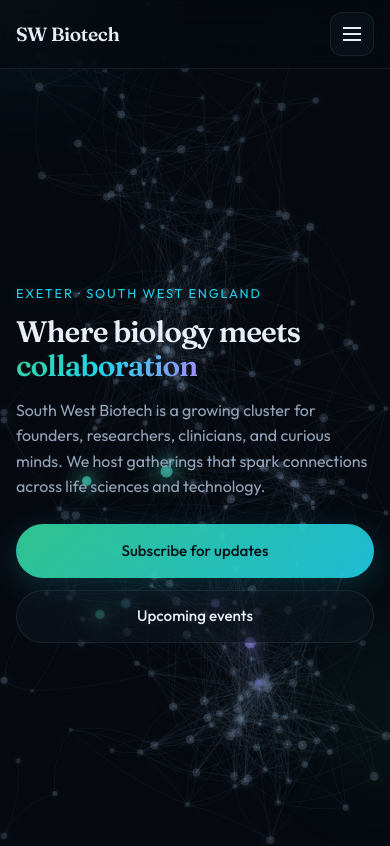
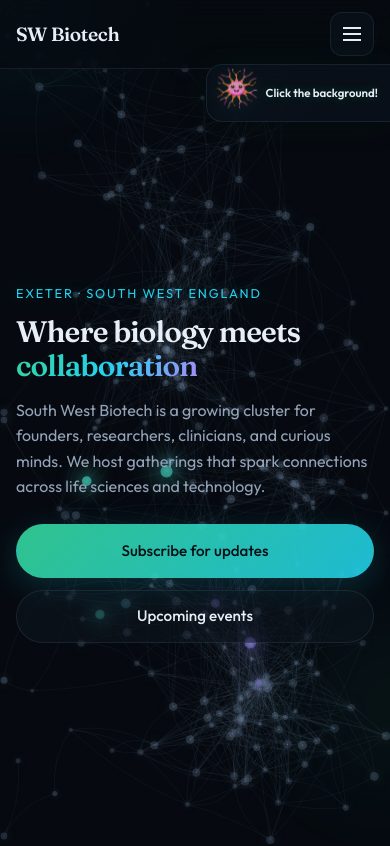
Before and after one commit to SW-BioTech/Website, a React (Vite) app: page / in a window 390 px wide. Shown: the top 846 px of the page. Built offline with nearby package versions, Linux system fonts and the light colour scheme.

Commit message:
added mascot.

```diff
--- a/src/App.jsx
+++ b/src/App.jsx
@@ -8,11 +8,13 @@ import Team from "./components/Team";
 import Newsletter from "./components/Newsletter";
 import Contact from "./components/Contact";
 import Footer from "./components/Footer";
+import Mascot from "./components/Mascot";
 
 export default function App() {
   return (
     <>
       <NeuralCanvas />
+      <Mascot />
 
       <div className="blobs" aria-hidden="true">
         <span className="blob blob--1" />
--- /dev/null
+++ b/src/components/Mascot.jsx
@@ -0,0 +1,49 @@
+import { useState, useEffect, useRef } from "react";
+
+export default function Mascot() {
+  const [visible, setVisible] = useState(true);
+  const timerRef = useRef(null);
+  const wasAwayRef = useRef(false);
+
+  useEffect(() => {
+    const scheduleHide = () => {
+      clearTimeout(timerRef.current);
+      timerRef.current = setTimeout(() => setVisible(false), 4000);
+    };
+
+    scheduleHide();
+
+    const onScroll = () => {
+      if (window.scrollY > 200) {
+        wasAwayRef.current = true;
+        return;
+      }
+      if (wasAwayRef.current && window.scrollY <= 50) {
+        wasAwayRef.current = false;
+        setVisible(true);
+        scheduleHide();
+      }
+    };
+
+    window.addEventListener("scroll", onScroll, { passive: true });
+    return () => {
+      clearTimeout(timerRef.current);
+      window.removeEventListener("scroll", onScroll);
+    };
+  }, []);
+
+  return (
+    <div className={`mascot ${visible ? "mascot--visible" : ""}`} aria-hidden="true">
+      <div className="mascot__panel">
+        <img
+          className="mascot__img"
+          src="/images/mascot.webp"
+          alt=""
+          width="52"
+          height="52"
+        />
+        <span className="mascot__label">Click the background!</span>
+      </div>
+    </div>
+  );
+}
--- a/src/styles.css
+++ b/src/styles.css
@@ -1156,6 +1156,83 @@ main {
 }
 
 /* ======================
+   Mascot hint
+   ====================== */
+
+.mascot {
+  position: fixed;
+  top: 5rem;
+  right: 0;
+  z-index: 50;
+  display: flex;
+  align-items: center;
+  gap: 0.5rem;
+  pointer-events: none;
+  transform: translateX(100%);
+  transition: transform 0.5s cubic-bezier(0.22, 1, 0.36, 1);
+}
+
+.mascot--visible {
+  transform: translateX(0);
+}
+
+.mascot__panel {
+  display: flex;
+  align-items: center;
+  gap: 0.6rem;
+  padding: 0.55rem 1rem 0.55rem 0.75rem;
+  background: rgba(10, 18, 28, 0.82);
+  backdrop-filter: blur(16px);
+  -webkit-backdrop-filter: blur(16px);
+  border: 1px solid var(--border);
+  border-right: none;
+  border-radius: var(--radius-md) 0 0 var(--radius-md);
+  box-shadow:
+    -4px 4px 24px rgba(0, 0, 0, 0.35),
+    0 0 40px rgba(52, 211, 153, 0.06);
+}
+
+.mascot__label {
+  font-family: var(--font-sans);
+  font-size: 0.8rem;
+  font-weight: 600;
+  color: var(--text);
+  white-space: nowrap;
+  text-shadow: 0 0 10px rgba(52, 211, 153, 0.3);
+}
+
+.mascot__img {
+  width: 52px;
+  height: 52px;
+  object-fit: contain;
+  flex-shrink: 0;
+  filter: drop-shadow(0 2px 10px rgba(52, 211, 153, 0.2));
+  animation: mascot-bob 2.5s ease-in-out infinite;
+}
+
+@keyframes mascot-bob {
+  0%, 100% { transform: translateY(0); }
+  50% { transform: translateY(-5px); }
+}
+
+@media (max-width: 480px) {
+  .mascot {
+    top: 4rem;
+  }
+  .mascot__img {
+    width: 42px;
+    height: 42px;
+  }
+  .mascot__label {
+    font-size: 0.72rem;
+  }
+  .mascot__panel {
+    padding: 0.45rem 0.75rem 0.45rem 0.6rem;
+    gap: 0.45rem;
+  }
+}
+
+/* ======================
    Reduced motion
    ====================== */
 
```
Also changed, not shown: kawaii-neuron-with-happy-expression-and-bright-colors-on-transparent-background-png.webp (added), public/images/mascot.webp (added).
